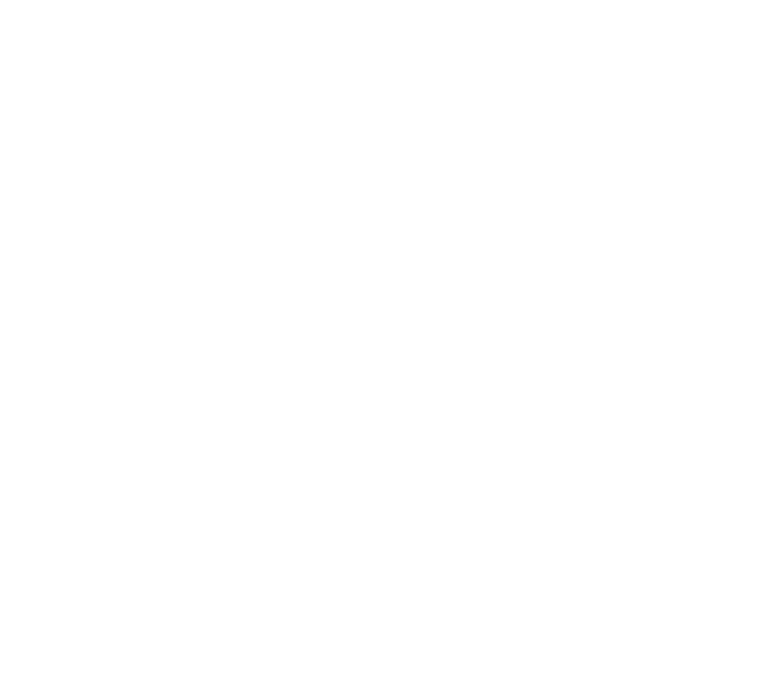
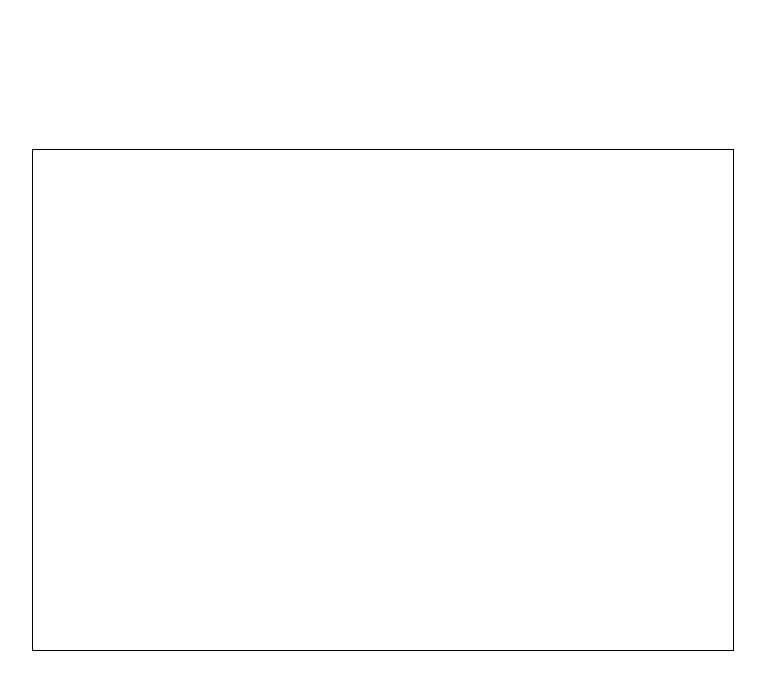
Before and after one commit to The-Modysseus/drawing-app, a React (Create React App) app: page / in a window 1280 px wide. Shown: the top 690 px of the page, without its empty margins (257-1022 px from the left). Built offline with nearby package versions, Linux system fonts and the light colour scheme.

Commit message:
Canvas component created

```diff
--- a/src/App.js
+++ b/src/App.js
@@ -1,9 +1,12 @@
 import './App.css';
+import Canvas from './Components/Canvas';
 
 function App() {
   return (
     <div className="App">
-
+      <Canvas width={700}
+       height={500}
+       />
     </div>
   );
 }
--- /dev/null
+++ b/src/Components/Canvas.js
@@ -0,0 +1,19 @@
+const Canvas = ({
+    width,
+    height
+}) => {
+    return(
+        <canvas
+            width={width}
+            height={height}
+            style={canvasStyle}
+        />
+    );
+
+}
+
+export default Canvas;
+
+const canvasStyle = {
+    border: '1px solid black'
+}
```
